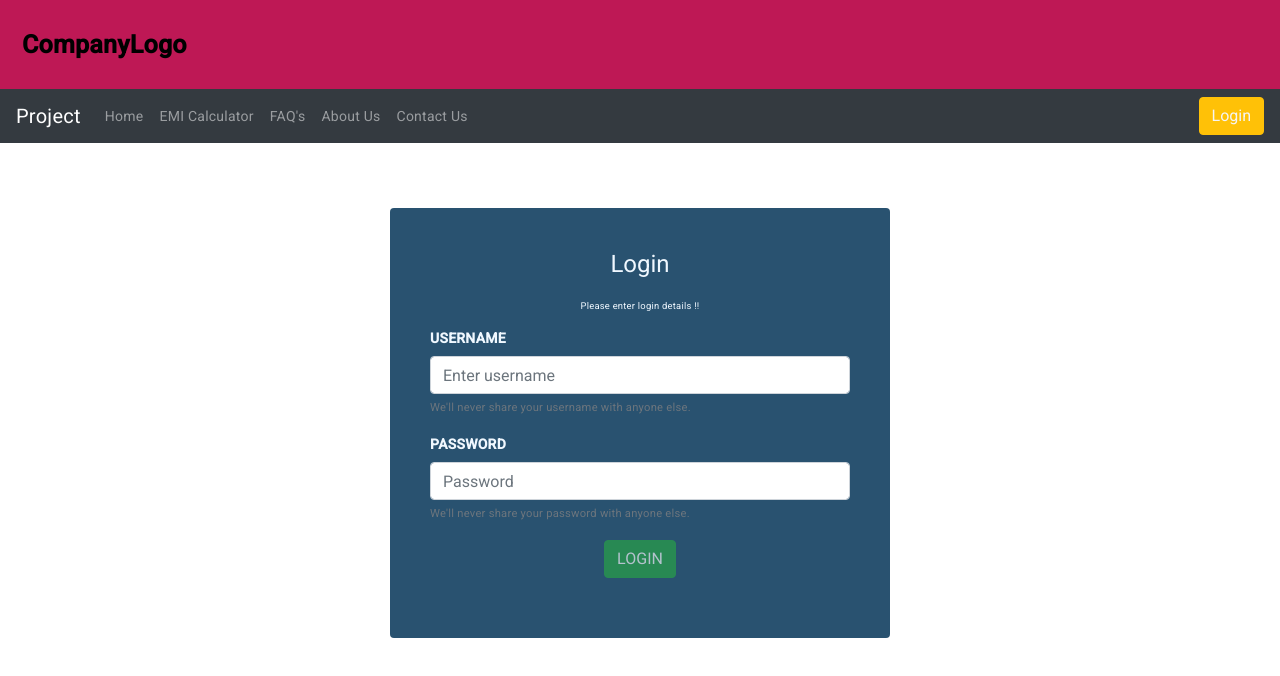
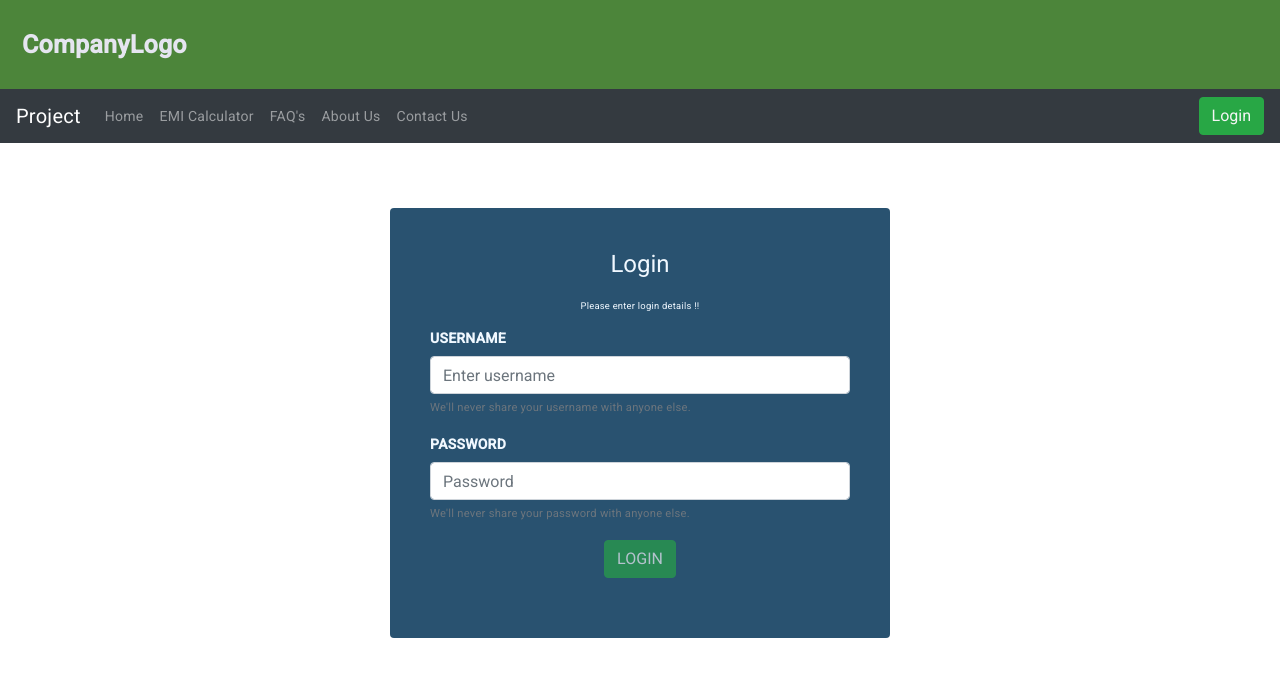
Before and after one commit to CJC-Project-Team1/ProjectFrontEnd, an Angular app in the folder ProjectFrontEnd/: page /header/login in a window 1280 px wide. Shown: the top 676 px of the page. Built offline with nearby package versions, Linux system fonts and the light colour scheme.

Commit message:
header change

```diff
--- a/ProjectFrontEnd/src/app/header/header.component.css
+++ b/ProjectFrontEnd/src/app/header/header.component.css
@@ -1,14 +1,14 @@
 /* Style the header with a grey background and some padding */
 .header {
     overflow: hidden;
-    background-color: #be1855;
+    background-color: rgb(76, 133, 58);
     padding: 20px 10px;
   }
 
   /* Style the header links */
   .header a {
     float: left;
-    color: black;
+    color: rgb(229, 229, 240);
     text-align: center;
     padding: 12px;
     text-decoration: none;
--- a/ProjectFrontEnd/src/app/header/header.component.html
+++ b/ProjectFrontEnd/src/app/header/header.component.html
@@ -19,7 +19,7 @@
     </ul>
   </div>
   <form class="form-inline my-2 my-lg-0">
-    <button style="color: whitesmoke;" routerLink="login" class="btn btn-warning my-2 my-sm-0" type="submit">Login</button>
+    <button style="color: whitesmoke;" routerLink="login" class="btn btn-success my-2 my-sm-0" type="submit">Login</button>
   </form>
    </nav>
    <router-outlet></router-outlet>
--- a/ProjectFrontEnd/src/app/module/relationexecutive/approved-enquiry/approved-enquiry.component.ts
+++ b/ProjectFrontEnd/src/app/module/relationexecutive/approved-enquiry/approved-enquiry.component.ts
@@ -25,6 +25,7 @@ export class ApprovedEnquiryComponent {
     }
 
 
+
     makePDF()
     {
       let pdf =new jsPDF('p','pt','a2');
```
